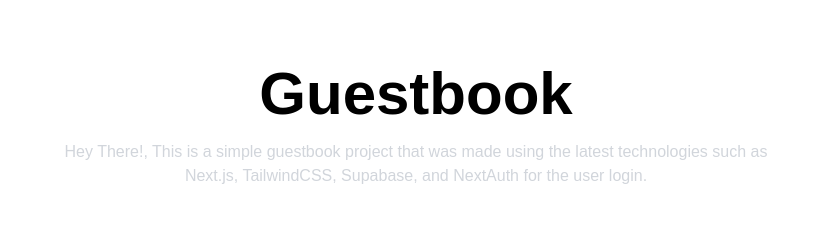
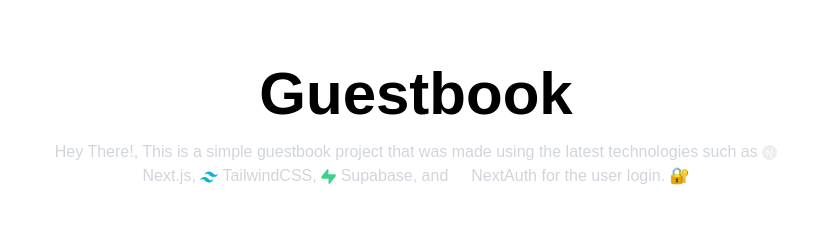
Before and after one commit to omarx11/guestbook-demo, a Next.js app: page / in a window 1280 px wide. Shown: the top 238 px of the page, without its empty margins (224-1055 px from the left). Built offline with nearby package versions, Linux system fonts and the light colour scheme; no server answers; a web font is replaced by a local one.

Commit message:
title update

```diff
--- a/app/components/Footer.jsx
+++ b/app/components/Footer.jsx
@@ -10,7 +10,6 @@ export default function Footer() {
           href="https://omar11.sa/"
           target="_blank"
           className="underline-offset-2 hover:underline"
-          alt="omar11.sa home page"
         >
           Omar Abdulaziz
         </Link>{" "}
@@ -19,7 +18,6 @@ export default function Footer() {
           href="https://nextjs.org/"
           target="_blank"
           className="underline-offset-2 hover:underline"
-          alt="Nextjs home page"
         >
           Next.js
         </Link>
@@ -28,7 +26,6 @@ export default function Footer() {
         href="https://github.com/omarx11/guestbook-demo"
         target="_blank"
         className="flex items-center gap-1 text-stone-500 duration-150 hover:text-stone-300"
-        alt="github guestbook-demo"
       >
         <svg
           stroke="currentColor"
--- a/app/components/GuestbookMessages.jsx
+++ b/app/components/GuestbookMessages.jsx
@@ -26,11 +26,7 @@ export default function GuestbookMessages() {
               className="flex flex-row items-start gap-3 rounded-lg px-2 py-4 duration-100 hover:bg-neutral-800 hover:drop-shadow-md"
             >
               {profile ? (
-                <Link
-                  href={profile}
-                  target="_blank"
-                  alt={name + " profile link"}
-                >
+                <Link href={profile} target="_blank">
                   <Image
                     src={avatar}
                     width={42}
--- a/app/config/data.js
+++ b/app/config/data.js
@@ -1,2 +1,11 @@
-export const PATHNAME_URL =
-  "https://guestbook.omar11.sa" || "http://localhost:3000";
+const env = process.env.NODE_ENV;
+let PATHNAME_URL = "";
+
+if (env == "development") {
+  PATHNAME_URL = "http://localhost:3000";
+} else if (env == "production") {
+  // change this to your production domain
+  PATHNAME_URL = "https://guestbook.omar11.sa";
+}
+
+export { PATHNAME_URL };
--- a/app/page.jsx
+++ b/app/page.jsx
@@ -8,11 +8,93 @@ export default function HomePage() {
     <main className="m-auto mt-10 flex max-w-3xl flex-col items-center md:mt-16">
       <div className="mx-2 mb-2 text-center">
         <h1 className="pb-4 text-5xl font-bold md:text-6xl">Guestbook</h1>
-        <h2 className="text-sm text-gray-300 md:text-base">
+        <p className="text-sm text-gray-300 md:text-base">
           Hey There!, This is a simple guestbook project that was made using the
-          latest technologies such as Next.js, TailwindCSS, Supabase, and
-          NextAuth for the user login.
-        </h2>
+          latest technologies such as{" "}
+          <svg
+            role="img"
+            viewBox="0 0 24 24"
+            fill="#EEEEEE"
+            width="15"
+            height="15"
+            xmlns="http://www.w3.org/2000/svg"
+            className="inline-block"
+          >
+            <path d="M11.5725 0c-.1763 0-.3098.0013-.3584.0067-.0516.0053-.2159.021-.3636.0328-3.4088.3073-6.6017 2.1463-8.624 4.9728C1.1004 6.584.3802 8.3666.1082 10.255c-.0962.659-.108.8537-.108 1.7474s.012 1.0884.108 1.7476c.652 4.506 3.8591 8.2919 8.2087 9.6945.7789.2511 1.6.4223 2.5337.5255.3636.04 1.9354.04 2.299 0 1.6117-.1783 2.9772-.577 4.3237-1.2643.2065-.1056.2464-.1337.2183-.1573-.0188-.0139-.8987-1.1938-1.9543-2.62l-1.919-2.592-2.4047-3.5583c-1.3231-1.9564-2.4117-3.556-2.4211-3.556-.0094-.0026-.0187 1.5787-.0235 3.509-.0067 3.3802-.0093 3.5162-.0516 3.596-.061.115-.108.1618-.2064.2134-.075.0374-.1408.0445-.495.0445h-.406l-.1078-.068a.4383.4383 0 01-.1572-.1712l-.0493-.1056.0053-4.703.0067-4.7054.0726-.0915c.0376-.0493.1174-.1125.1736-.143.0962-.047.1338-.0517.5396-.0517.4787 0 .5584.0187.6827.1547.0353.0377 1.3373 1.9987 2.895 4.3608a10760.433 10760.433 0 004.7344 7.1706l1.9002 2.8782.096-.0633c.8518-.5536 1.7525-1.3418 2.4657-2.1627 1.5179-1.7429 2.4963-3.868 2.8247-6.134.0961-.6591.1078-.854.1078-1.7475 0-.8937-.012-1.0884-.1078-1.7476-.6522-4.506-3.8592-8.2919-8.2087-9.6945-.7672-.2487-1.5836-.42-2.4985-.5232-.169-.0176-1.0835-.0366-1.6123-.037zm4.0685 7.217c.3473 0 .4082.0053.4857.047.1127.0562.204.1642.237.2767.0186.061.0234 1.3653.0186 4.3044l-.0067 4.2175-.7436-1.14-.7461-1.14v-3.066c0-1.982.0093-3.0963.0234-3.1502.0375-.1313.1196-.2346.2323-.2955.0961-.0494.1313-.054.4997-.054z" />
+          </svg>{" "}
+          <Link
+            href="https://nextjs.org/"
+            target="_blank"
+            className="hover:underline"
+          >
+            Next.js
+          </Link>
+          ,{" "}
+          <svg
+            role="img"
+            viewBox="0 0 24 24"
+            fill="#06B6D4"
+            height="18"
+            width="18"
+            xmlns="http://www.w3.org/2000/svg"
+            className="inline-block"
+          >
+            <path d="M12.001,4.8c-3.2,0-5.2,1.6-6,4.8c1.2-1.6,2.6-2.2,4.2-1.8c0.913,0.228,1.565,0.89,2.288,1.624 C13.666,10.618,15.027,12,18.001,12c3.2,0,5.2-1.6,6-4.8c-1.2,1.6-2.6,2.2-4.2,1.8c-0.913-0.228-1.565-0.89-2.288-1.624 C16.337,6.182,14.976,4.8,12.001,4.8z M6.001,12c-3.2,0-5.2,1.6-6,4.8c1.2-1.6,2.6-2.2,4.2-1.8c0.913,0.228,1.565,0.89,2.288,1.624 c1.177,1.194,2.538,2.576,5.512,2.576c3.2,0,5.2-1.6,6-4.8c-1.2,1.6-2.6,2.2-4.2,1.8c-0.913-0.228-1.565-0.89-2.288-1.624 C10.337,13.382,8.976,12,6.001,12z" />
+          </svg>{" "}
+          <Link
+            href="https://tailwindcss.com/"
+            target="_blank"
+            className="hover:underline"
+          >
+            TailwindCSS
+          </Link>
+          ,{" "}
+          <svg
+            role="img"
+            viewBox="0 0 24 24"
+            fill="#3FCF8E"
+            height="15"
+            width="15"
+            xmlns="http://www.w3.org/2000/svg"
+            className="inline-block"
+          >
+            <path d="M11.9 1.036c-.015-.986-1.26-1.41-1.874-.637L.764 12.05C-.33 13.427.65 15.455 2.409 15.455h9.579l.113 7.51c.014.985 1.259 1.408 1.873.636l9.262-11.653c1.093-1.375.113-3.403-1.645-3.403h-9.642z" />
+          </svg>{" "}
+          <Link
+            href="https://supabase.com/"
+            target="_blank"
+            className="hover:underline"
+          >
+            Supabase
+          </Link>
+          , and{" "}
+          <svg
+            xmlns="http://www.w3.org/2000/svg"
+            width="14"
+            height="14"
+            viewBox="0 0 14 14"
+            className="inline-block"
+            color="#FFFFFF"
+          >
+            <g
+              fill="none"
+              stroke="currentColor"
+              strokeLinecap="round"
+              strokeLinejoin="round"
+            >
+              <circle cx="6.44" cy="11.33" r="2.17" />
+              <path d="m8 9.8l3.86-3.86a.36.36 0 0 1 .51 0l1.13 1.15m-3.05.28l1.02 1.02M2 12.5h-.5a1 1 0 0 1-1-1v-10a1 1 0 0 1 1-1h11a1 1 0 0 1 1 1V4m-13-.5h13" />
+            </g>
+          </svg>{" "}
+          <Link
+            href="https://authjs.dev/"
+            target="_blank"
+            className="hover:underline"
+          >
+            NextAuth
+          </Link>{" "}
+          for the user login. 🔐
+        </p>
       </div>
       <div className="flex h-[17rem] w-full items-center justify-center">
         <FormData />
```
